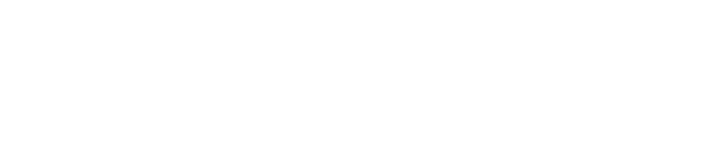
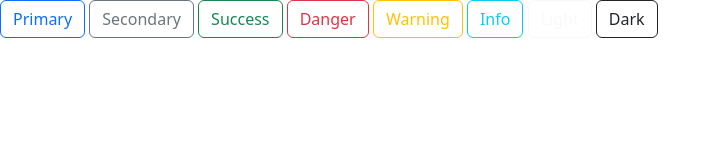
Before and after one commit to mohamed-khairy111/mitz, a website: page index.html in a window 1280 px wide. Shown: the whole page, without its empty margins (0-721 px from the left). Drawn offline with nearby package versions, Linux system fonts and the light colour scheme.

Commit message:
tested bootstrap

```diff
--- a/index.html
+++ b/index.html
@@ -5,8 +5,23 @@
     <meta name="viewport" content="width=device-width, initial-scale=1.0" />
     <link rel="stylesheet" href="style.css" />
     <title>mitz</title>
+
+    <!-- IMPORT BOOTSTRAP-->
+    <script src="./node_modules/bootstrap/dist/js/bootstrap.bundle.min.js"></script>
+    <link
+      rel="stylesheet"
+      href="./node_modules/bootstrap/dist/css/bootstrap.min.css"
+    />
   </head>
   <body>
+    <button type="button" class="btn btn-outline-primary">Primary</button>
+    <button type="button" class="btn btn-outline-secondary">Secondary</button>
+    <button type="button" class="btn btn-outline-success">Success</button>
+    <button type="button" class="btn btn-outline-danger">Danger</button>
+    <button type="button" class="btn btn-outline-warning">Warning</button>
+    <button type="button" class="btn btn-outline-info">Info</button>
+    <button type="button" class="btn btn-outline-light">Light</button>
+    <button type="button" class="btn btn-outline-dark">Dark</button>
     <script src="script.js"></script>
   </body>
 </html>
```
